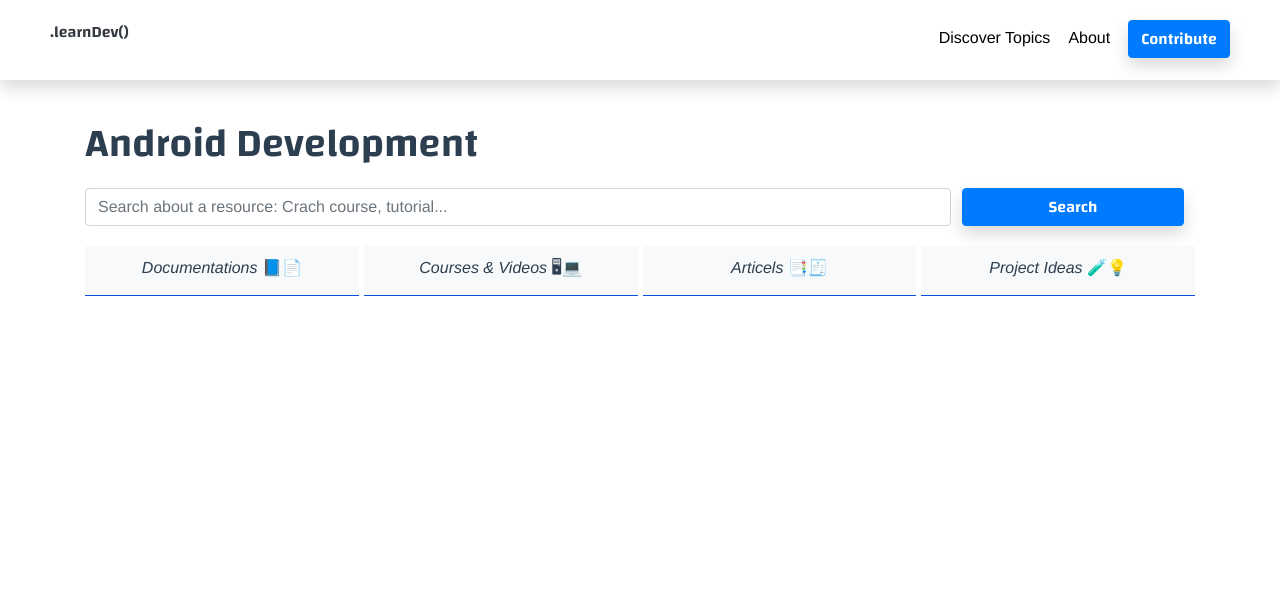
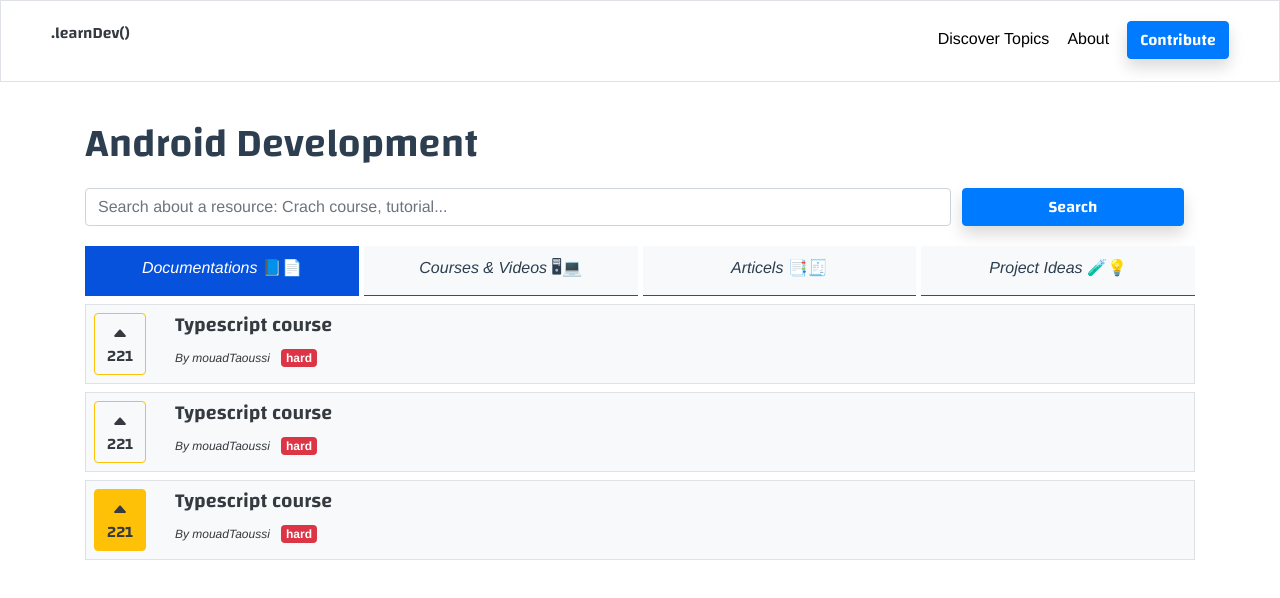
Before and after one commit to mouadTaoussi/learndev, a Vue app in the folder ld-front-end-2/: page /topic/fbgbggbf in a window 1280 px wide. Shown: the top 598 px of the page. Built offline with nearby package versions, Linux system fonts and the light colour scheme.

Commit message:
Building the UI

```diff
--- a/ld-front-end-2/src/components/Header.vue
+++ b/ld-front-end-2/src/components/Header.vue
@@ -1,5 +1,5 @@
 <template>
-	<section class="header shadow">
+	<section class="header">
 	 	<header class="header-landingpage">
 	 		<div class="brand-child">
 		 		<router-link to="/">
--- a/ld-front-end-2/src/components/Topicpage/Resource.vue
+++ b/ld-front-end-2/src/components/Topicpage/Resource.vue
@@ -1,18 +1,99 @@
 <template>
+	<section>
+			<div class="border bg-light resource-area text-left my-2 p-2">
+
+				<div class="upvote">
+					<button
+						@click="upvote(upvoted)"
+						v-if="upvoted == 'true'"
+						v-bind:class="'btn btn-outline-warning text-dark upvote-btn'+id"
+					>
+						<svg xmlns="http://www.w3.org/2000/svg" width="16" height="16" fill="currentColor" class="bi bi-caret-up-fill" viewBox="0 0 16 16">
+						  <path d="M7.247 4.86l-4.796 5.481c-.566.647-.106 1.659.753 1.659h9.592a1 1 0 0 0 .753-1.659l-4.796-5.48a1 1 0 0 0-1.506 0z"/>
+						</svg><br>
+						{{ resource_upvotes }}
+					</button>
+					<button
+						@click="upvote(upvoted)"
+						v-else
+						v-bind:class="'btn btn-warning text-dark upvote-btn'+id"
+					>
+						<svg xmlns="http://www.w3.org/2000/svg" width="16" height="16" fill="currentColor" class="bi bi-caret-up-fill" viewBox="0 0 16 16">
+						  <path d="M7.247 4.86l-4.796 5.481c-.566.647-.106 1.659.753 1.659h9.592a1 1 0 0 0 .753-1.659l-4.796-5.48a1 1 0 0 0-1.506 0z"/>
+						</svg><br>
+						{{ resource_upvotes }}
+					</button>
+				</div>
+
+				<a class="text-dark" href='' target="_blank">
+					<div class="content">
+						<h5 class="title">{{ title }}</h5>
+						<router-link v-bind:to="/user/+ user_id" tag='i' class="creator_name">
+							By {{ creator_name }}
+						</router-link>
+						<span class="level badge badge-danger ml-2">{{ level }}</span>
+					</div>
+				</a>
+			</div>
+	</section>
 </template>
 
 <script>
 export default {
 
   name: 'Resource',
+  props : [ "id", "title","upvotes", "upvoted", "creator_name", "level", "user_id" ],
 
   data () {
     return {
-
+    	resource_upvotes : this.upvotes
     }
+  },
+  methods: {
+  	upvote : function(upvote){
+  		const upvote_btn = document.querySelector('.upvote-btn'+this.id);
+  		console.log((upvote_btn).classList.contains('btn-warning'));
+  		// Check if already upvoted
+  		// Toggle the button color
+  		if ( upvote_btn.classList.contains('btn-warning') ) {
+  			upvote_btn.classList.remove('btn-warning');
+  			upvote_btn.classList.add('btn-outline-warning');
+  			// Decrement the upvote
+  			this.resource_upvotes --;
+  		}
+  		else {
+  			upvote_btn.classList.add('btn-warning');
+  			upvote_btn.classList.remove('btn-outline-warning');
+  			// Increase the upvote
+  			this.resource_upvotes ++;
+  		}
+  		console.log(upvote_btn)
+  		// Send that upvote
+  		// alert(upvote);
+  	}
   }
 }
 </script>
 
 <style lang="css" scoped>
+	a {
+		text-decoration: none;
+	}
+	.resource-area {
+		cursor: pointer;
+		display: grid;
+		grid-template-columns: 2fr 25fr;
+
+	}
+ 	.title {
+ 		font-family: var(--font--);
+ 		/*color: rgba(0,0,0,.8);*/
+ 	}
+ 	.creator_name {
+ 		font-size: 12px;
+ 		/*color: rgba(0,0,0,.8);*/
+ 	}
+ 	.upvote-btn {
+ 		height: 100%;
+ 	}
 </style>
--- a/ld-front-end-2/src/components/Topicpage/Resources.vue
+++ b/ld-front-end-2/src/components/Topicpage/Resources.vue
@@ -1,38 +1,196 @@
 <template>
 	<section>
 		<!-- Tabs btns -->
-		<aside class="tabs-group">
-			<div class="tabs-btns bg-light">
-				<p class="text-left text-center"><i class="tab-title">Documentations</i> 📘📄  </p></div>
-			<div class="tabs-btns bg-light">
-				<p class="text-left text-center"><i class="tab-title">Courses & Videos</i> 🖥💻  </p></div>
-			<div class="tabs-btns bg-light">
-				<p class="text-left text-center"><i class="tab-title">Articels</i> 📑🧾          </p></div>
-			<div class="tabs-btns bg-light">
-				<p class="text-left text-center"><i class="tab-title">Project Ideas</i> 🧪💡     </p></div>
-		</aside>
+		<section class="tabs-group">
+			<div class="tabs-btns tab-btn-docs bg-light tab-btn-active">
+				<p @click="switchTab('docs')" class="text-left text-center">
+					<i class="tab-title">Documentations </i>📘📄
+				</p>
+			</div>
+			<div class="tabs-btns tab-btn-courses bg-light">
+				<p @click="switchTab('courses')" class="text-left text-center">
+					<i class="tab-title">Courses & Videos </i>🖥💻
+				</p>
+			</div>
+			<div class="tabs-btns tab-btn-articels bg-light">
+				<p @click="switchTab('articels')" class="text-left text-center">
+					<i class="tab-title">Articels </i>📑🧾
+				</p>
+			</div>
+			<div class="tabs-btns tab-btn-projectideas bg-light">
+				<p @click="switchTab('projectideas')" class="text-left text-center">
+					<i class="tab-title">Project Ideas </i>🧪💡
+				</p>
+			</div>
+		</section>
 
 		<!-- Tabs pages -->
-		<section class='tabs-pages'>
+		<section class='tabs-pages-docs'>
+			<Resource
+				id="sivbfuvbfdhbj"
+				title="Typescript course"
+				upvotes="221"
+				upvoted="true"
+				creator_name="mouadTaoussi"
+				level="hard"
+				user_id="sdidvhbidfhv"
+			></Resource>
+			<Resource
+				id="sivvvvbfuvbfdhbj"
+				title="Typescript course"
+				upvotes="221"
+				upvoted="true"
+				creator_name="mouadTaoussi"
+				level="hard"
+				user_id="sdidvhbidfhv"
+			></Resource>
+			<Resource
+				id="sivbvbfdhbj"
+				title="Typescript course"
+				upvotes="221"
+				upvoted="false"
+				creator_name="mouadTaoussi"
+				level="hard"
+				user_id="sdidvhbidfhv"
+			></Resource>
+		</section>
 
+		<section class='tabs-pages-courses tab-hidden'>
+			<Resource
+				id="sivbfuvbfdhbbbbj"
+				title="Typescript course"
+				upvotes="221"
+				upvoted="true"
+				creator_name="mouadTaoussi"
+				level="hard"
+				user_id="sdidvhbidfhv"
+			></Resource>
+			<Resource
+				id="sivbfuvfffbfdhbj"
+				title="Typescript course"
+				upvotes="221"
+				upvoted="true"
+				creator_name="mouadTaoussi"
+				level="hard"
+				user_id="sdidvhbidfhv"
+			></Resource>
+			<Resource
+				id="sivbfuvbvfffdhbj"
+				title="Typescript course"
+				upvotes="221"
+				upvoted="true"
+				creator_name="mouadTaoussi"
+				level="hard"
+				user_id="sdidvhbidfhv"
+			></Resource>
+			<Resource
+				id="sivbfuvbfbj"
+				title="Typescript course"
+				upvotes="221"
+				upvoted="true"
+				creator_name="mouadTaoussi"
+				level="hard"
+				user_id="sdidvhbidfhv"
+			></Resource>
+			<Resource
+				id="sivbuvbfdhbj"
+				title="Typescript course"
+				upvotes="221"
+				upvoted="true"
+				creator_name="mouadTaoussi"
+				level="hard"
+				user_id="sdidvhbidfhv"
+			></Resource>
 		</section>
-		<section class='tabs-pages'>
 
+		<section class='tabs-pages-articels tab-hidden'>
 		</section>
-		<section class='tabs-pages'>
 
+		<section class='tabs-pages-projectideas tab-hidden'>
 		</section>
 	</section>
 </template>
 
 <script>
+	import Resource from "./Resource.vue";
+
 	export default {
 
 	  name: 'Resources',
 
+	  components: {
+	  	Resource
+	  },
+
 	  data () {
 	    return {
 
+	    }
+	  },
+
+	  methods : {
+	  	switchTab : function(to){
+	  		const docs         = document.querySelector('.tabs-pages-docs');
+	  		const courses      = document.querySelector('.tabs-pages-courses');
+	  		const articels     = document.querySelector('.tabs-pages-articels');
+	  		const projectideas = document.querySelector('.tabs-pages-projectideas');
+
+	  		const docs_btn         =  document.querySelector('.tab-btn-docs');
+	  		const courses_btn      =  document.querySelector('.tab-btn-courses');
+	  		const articels_btn     =  document.querySelector('.tab-btn-articels');
+	  		const projectideas_btn =  document.querySelector('.tab-btn-projectideas');
+
+	  		// Check the target
+	  		if(to == "docs") {
+	  			docs.classList.remove('tab-hidden');
+	  			courses.classList.add('tab-hidden');
+	  			articels.classList.add('tab-hidden');
+	  			projectideas.classList.add('tab-hidden');
+
+	  			// Add mark over tab btn
+	  			docs_btn.classList.add('tab-btn-active');
+	  			courses_btn.classList.remove('tab-btn-active');
+	  			articels_btn.classList.remove('tab-btn-active');
+	  			projectideas_btn.classList.remove('tab-btn-active');
+
+	  		}
+	  		else if (to == "courses") {
+	  			docs.classList.add('tab-hidden');
+	  			courses.classList.remove('tab-hidden');
+	  			articels.classList.add('tab-hidden');
+	  			projectideas.classList.add('tab-hidden');
+
+	  			// Add mark over tab btn
+	  			docs_btn.classList.remove('tab-btn-active');
+	  			courses_btn.classList.add('tab-btn-active');
+	  			articels_btn.classList.remove('tab-btn-active');
+	  			projectideas_btn.classList.remove('tab-btn-active');
+	  		}
+	  		else if (to == "articels") {
+	  			docs.classList.add('tab-hidden');
+	  			courses.classList.add('tab-hidden');
+	  			articels.classList.remove('tab-hidden');
+	  			projectideas.classList.add('tab-hidden');
+
+	  			// Add mark over tab btn
+	  			docs_btn.classList.remove('tab-btn-active');
+	  			courses_btn.classList.remove('tab-btn-active');
+	  			articels_btn.classList.add('tab-btn-active');
+	  			projectideas_btn.classList.remove('tab-btn-active');
+	  		}
+	  		else if (to == "projectideas") {
+	  			docs.classList.add('tab-hidden');
+	  			courses.classList.add('tab-hidden');
+	  			articels.classList.add('tab-hidden');
+	  			projectideas.classList.remove('tab-hidden');
+
+	  			// Add mark over tab btn
+	  			docs_btn.classList.remove('tab-btn-active');
+	  			courses_btn.classList.remove('tab-btn-active');
+	  			articels_btn.classList.remove('tab-btn-active');
+	  			projectideas_btn.classList.add('tab-btn-active');
+
+	  		}
 	  	}
 	  }
 	}
@@ -52,10 +210,17 @@ export default {
 	display: grid;
 	grid-template-columns: 2fr 2fr 2fr 2fr;
 	grid-gap: 5px;
-/*	position: -webkit-sticky;
-	position: sticky;
-	top: 300px;*/
+	/*position: -webkit-sticky!important;*/
+	position: sticky!important;
+	top: 60px!important;
 
+}
+.tab-hidden {
+	display: none;
+}
+.tab-btn-active {
+	background-color: var(--primary--)!important;
+	color: white;
 }
 @media only screen and (max-width: 800px) {
 	.tab-title {
--- a/ld-front-end-2/src/main.js
+++ b/ld-front-end-2/src/main.js
@@ -37,7 +37,7 @@ window.setInterval(()=>{
 	// Dont implement it
 	else {
 		document.querySelector('.header-landingpage').style.backgroundColor = 'white';
-		document.querySelector('.header-landingpage').classList.add('shadow');
+		document.querySelector('.header-landingpage').classList.add('border');
 
 		document.querySelectorAll('.list-item').forEach((item)=>{
 			item.style.color = "black";
```
Also changed, not shown: ld-front-end-2/src/components/Topicpage/ProjectIdea.vue (added, +29 -0 lines). Lines whose indentation alone changed are shown as unchanged.
